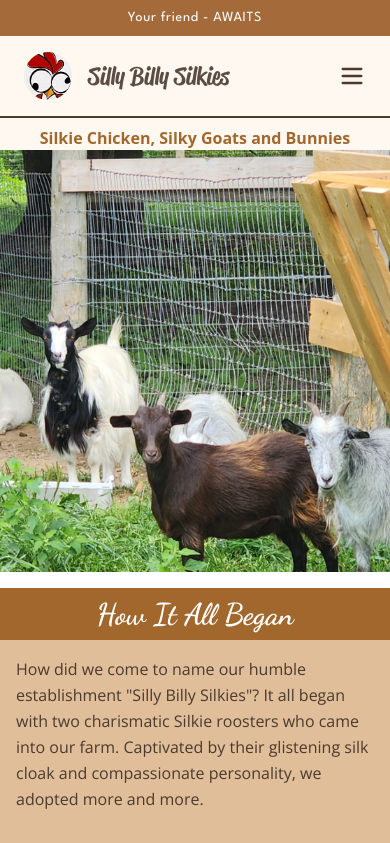
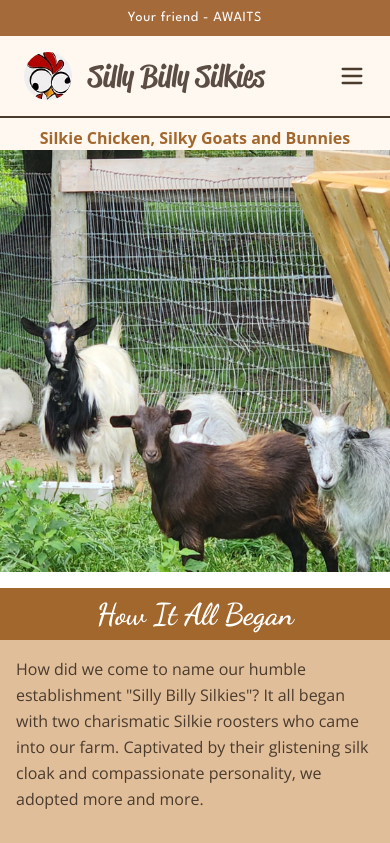
Before and after one commit to mugilan602/sillybilly, a React app: page / in a window 390 px wide. Shown: the top 843 px of the page. Built offline with nearby package versions, Linux system fonts and the light colour scheme; the HTML template or start-up script is replaced by a standard one; a web font is replaced by a local one.

Commit message:
changes font

```diff
--- a/src/components/Navbar.jsx
+++ b/src/components/Navbar.jsx
@@ -40,7 +40,7 @@ function Navbar() {
                         <img src="/Logos/Logo.avif" alt="Silly Billy Silkies" className="h-full w-12 sm:w-16 rounded-full" />
                         <h1
                             style={{ fontFamily: 'Reklame Script Medium' }}
-                            className="text-2xl md:text-7xl font-medium text-[#5B4D43]">
+                            className="text-3xl md:text-7xl font-medium text-[#5B4D43]">
                             Silly Billy Silkies
                         </h1>
                     </div>
```
